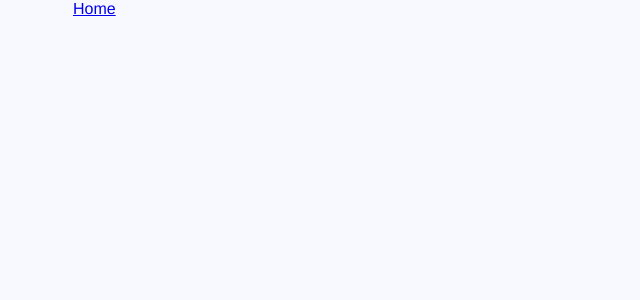
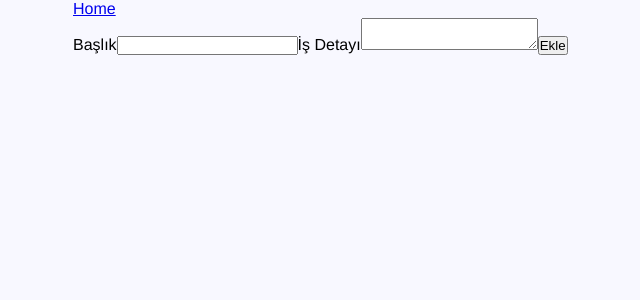
Before and after one commit to Sezer5/JiraProjectVue, a Vue app: page /addtask in a window 1280 px wide. Before the commit this address had no page. Shown: the top 300 px of the page, without its empty margins (267-907 px from the left). Built offline with nearby package versions, Linux system fonts and the light colour scheme.

Commit message:
Ekleme Kısmı Formu Eklendi

```diff
--- a/data/db.json
+++ b/data/db.json
@@ -9,7 +9,7 @@
     {
       "title": "FrontEnd İşlemleri",
       "details": "Frontend işlemlerinin yapılması ve vue tarafından geliştirilmesi",
-      "complete": false,
+      "complete": true,
       "id": "2"
     },
     {
@@ -21,7 +21,7 @@
     {
       "title": "FrontEnd İşlemleri 4",
       "details": "Frontend işlemlerinin yapılması ve vue tarafından geliştirilmesi",
-      "complete": true,
+      "complete": false,
       "id": "4"
     }
   ]
--- a/src/router/index.js
+++ b/src/router/index.js
@@ -1,11 +1,17 @@
 import { createRouter, createWebHistory } from 'vue-router'
 import HomeView from '../views/HomeView.vue'
+import AddTask from '../views/AddTask.vue'
 
 const routes = [
   {
     path: '/',
     name: 'home',
     component: HomeView
+  },
+  {
+    path: '/addtask',
+    name: 'addTask',
+    component: AddTask
   }
 
 ]
--- /dev/null
+++ b/src/views/AddTask.vue
@@ -0,0 +1,24 @@
+<template>
+    <form>
+            <label>Başlık</label>
+            <input type="text" v-model="title" required>
+            <label>İş Detayı</label>
+            <textarea v-model="details" required></textarea>
+            <button>Ekle</button>
+    </form>
+</template>
+
+<script>
+export default {
+    data(){
+        return{
+            title:'',
+            details:''
+        }
+    }
+}
+</script>
+
+<style>
+
+</style>
```
